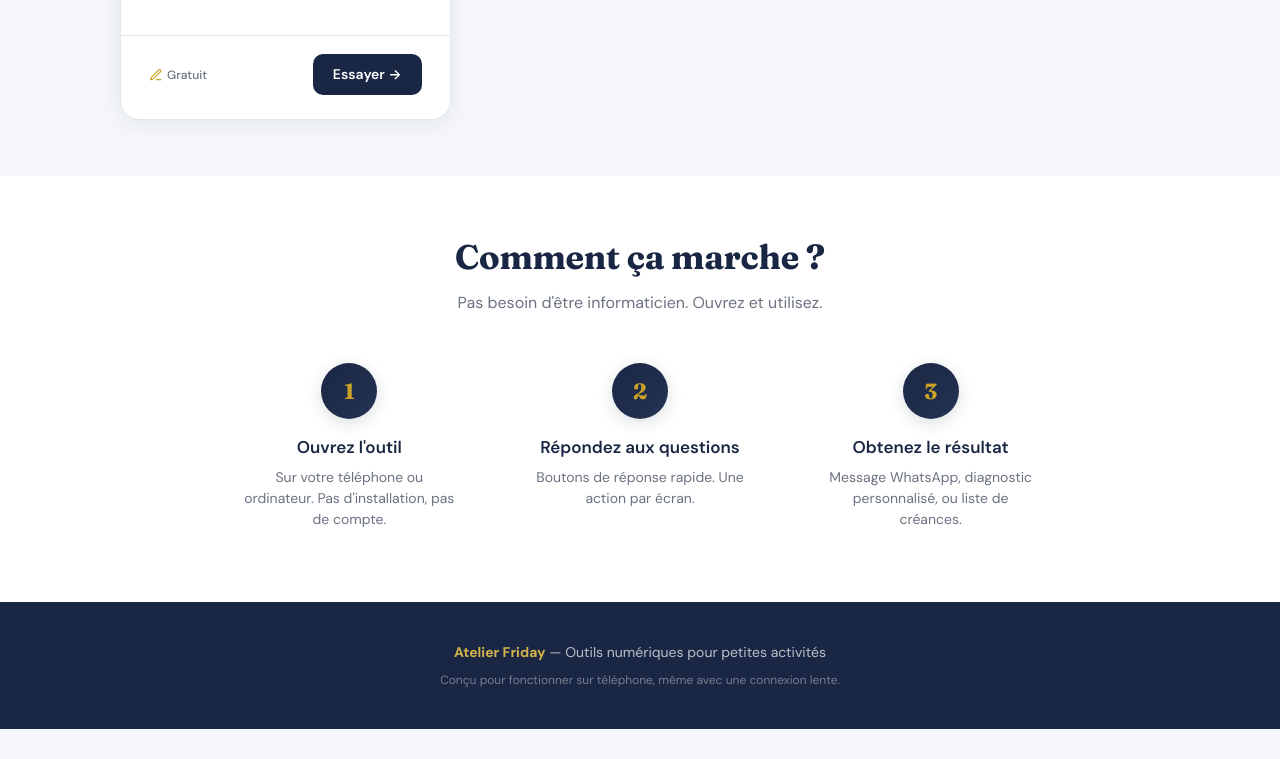
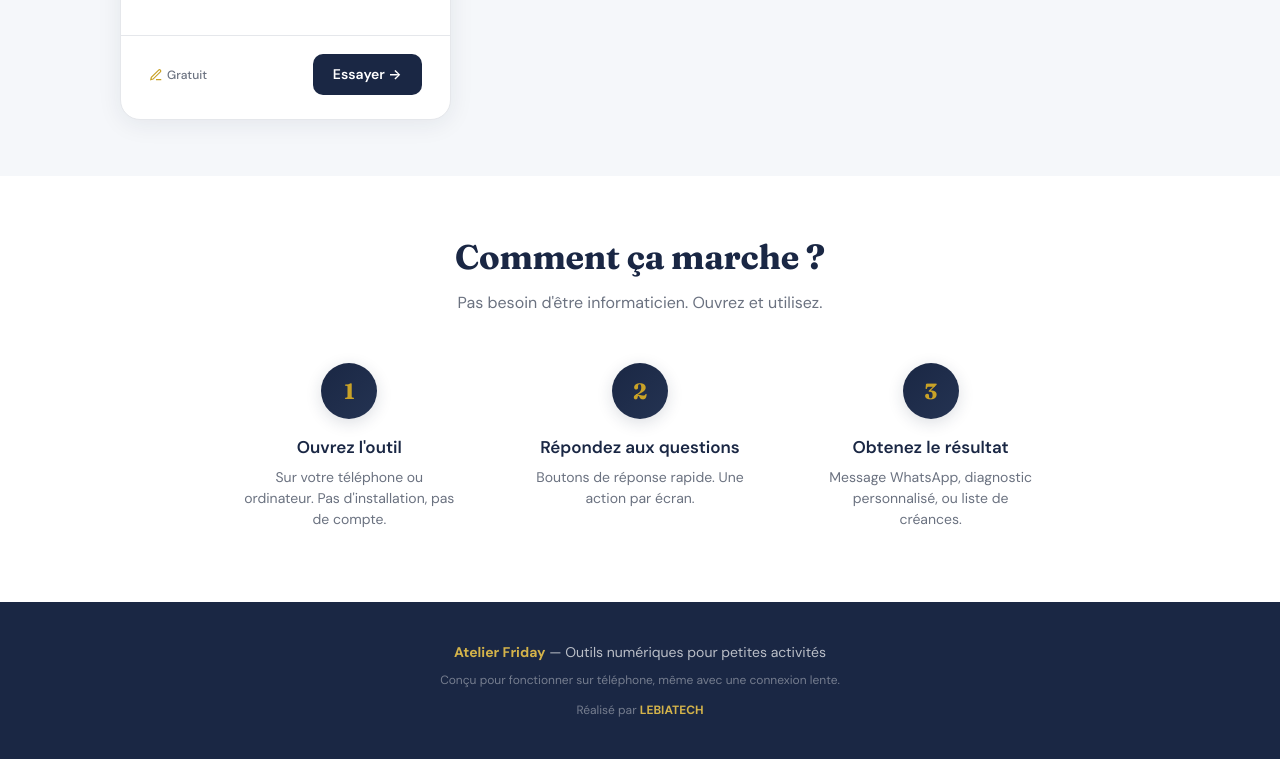
Before and after one commit to Garus-Victorin/atelier-friday, a plain HTML site: page tools.html in a window 1280 px wide. Shown: the part 1582-2341 px from the top of the page. Before the commit the page ends 2311 px from the top, so only its background shows below. Drawn offline with Linux system fonts and the light colour scheme.

Commit message:
fix(tools): add 'Realise par LEBIATECH' in footer

```diff
--- a/tools.html
+++ b/tools.html
@@ -297,6 +297,7 @@
     <div class="wrap">
       <p><strong>Atelier Friday</strong> — Outils numériques pour petites activités</p>
       <p class="tagline">Conçu pour fonctionner sur téléphone, même avec une connexion lente.</p>
+      <p class="tagline" style="margin-top:12px">Réalisé par <strong>LEBIATECH</strong></p>
     </div>
   </div>
 </body>
```
